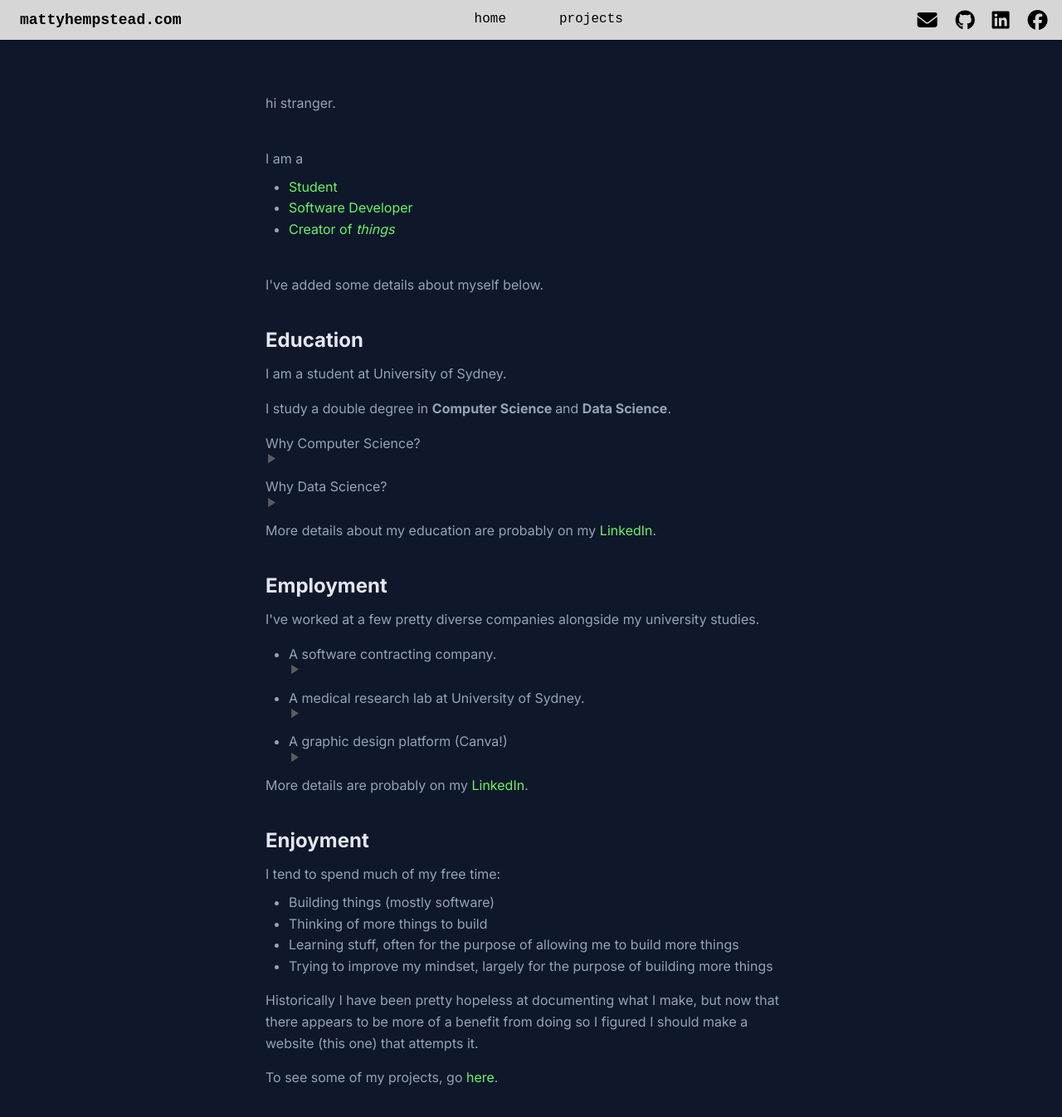
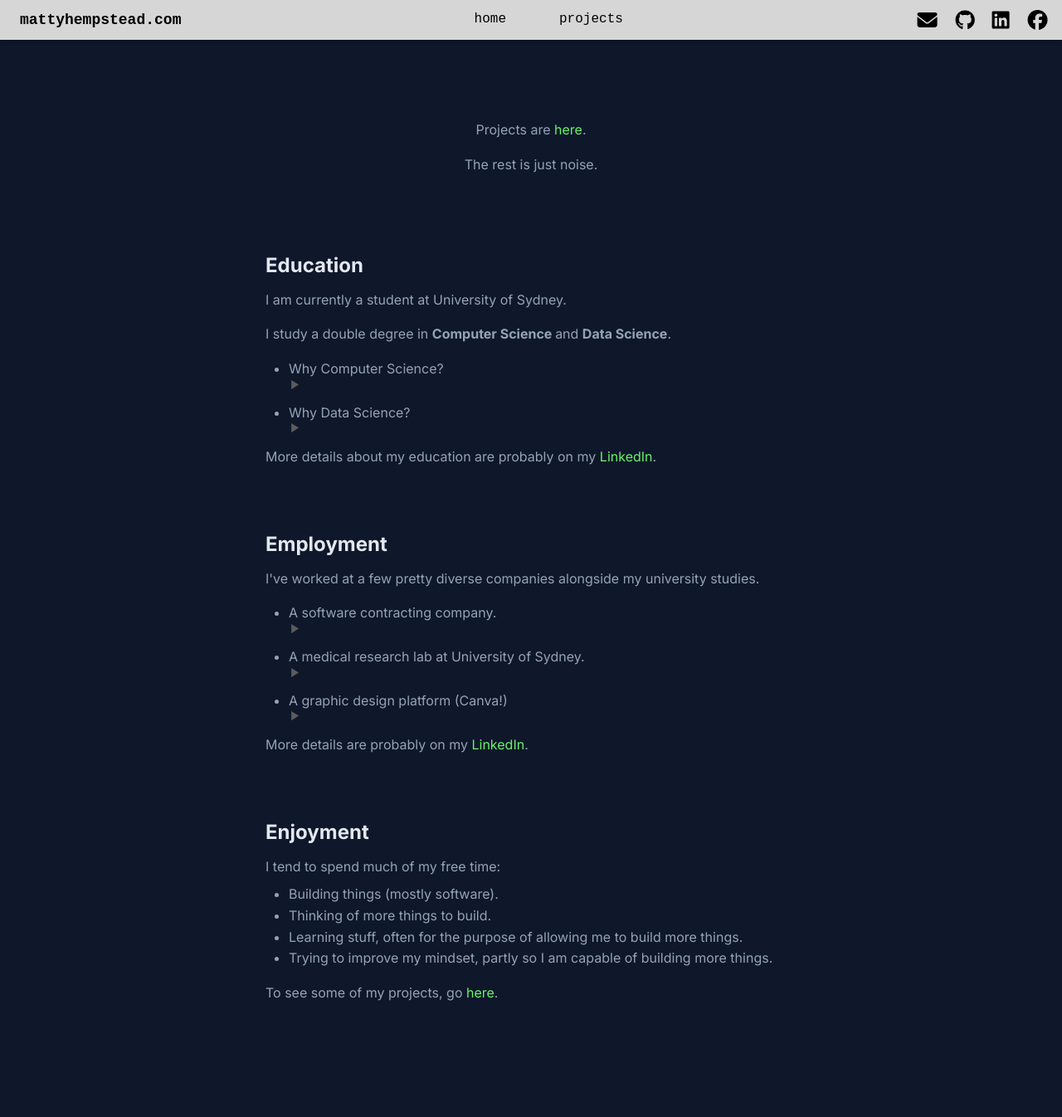
Before and after one commit to mattyhempstead/website, a Next.js app: page / in a window 1280 px wide. Shown: the top 1346 px of the page at 83% size. After the commit the page ends 1273 px from the top, so only its background shows below. Built offline with nearby package versions, Linux system fonts and the light colour scheme.

Commit message:
Improve home page

```diff
--- a/app/layout.tsx
+++ b/app/layout.tsx
@@ -33,6 +33,8 @@ export default function RootLayout({
                 [&_h3]:text-slate-200
                 [&_h4]:text-slate-200
                 [&_code]:text-slate-300
+
+                portrait:[&_h2]:mt-20
             `}>
                 <Header />
 
--- a/app/page.tsx
+++ b/app/page.tsx
@@ -11,8 +11,9 @@ export const metadata: Metadata = {
 
 
 export default function Page() {
-    return <div>
-        {/* <h1>Hello.</h1> */}
+    return <div className={`
+        [&_h2]:mt-20
+    `}>
 
         {/* <Image
             src="/images/alien-dance.gif"
@@ -21,14 +22,19 @@ export default function Page() {
             alt="Alien Dancing"
         /> */}
 
-        {/* <br /> */}
+        <div className='text-center mt-12'>
+            <p>
+                Projects are <a href="/projects">here</a>.
+            </p>
 
             <p>
-            hi stranger.
+                The rest is just noise.
             </p>
-        <br/>
+        </div>
 
-        <p>
+        <div className='h-4'></div>
+
+        {/* <p>
             I am a
         </p>
         <ul className='mt-2'>
@@ -37,12 +43,8 @@ export default function Page() {
             <li><Link href="#hobbies">Creator of <i>things</i></Link></li>
         </ul>
 
-        <br/>
+        <br/> */}
 
-        <p>
-            I've added some details about myself below.
-        </p>
-        {/* If you want  */}
 
 
         <h2 id="education">
@@ -50,7 +52,7 @@ export default function Page() {
         </h2>
 
         <p>
-            I am a student at University of Sydney.
+            I am currently a student at University of Sydney.
         </p>
 
         <p>
@@ -58,7 +60,8 @@ export default function Page() {
             and <b>Data Science</b>.
         </p>
 
-        <div>
+        <ul>
+            <li>
                 <p>
                     Why Computer Science?
                 </p>
@@ -75,10 +78,10 @@ export default function Page() {
                     {/* Stuff about it being the most powerful tool available to humanity, about it giving you an
                     understanding of how the world works at lower levels of abstraction (this also applies to physics!). */}
                 </Dropdown>
-        </div>
+            </li>
 
 
-        <div>
+            <li>
                 <p>
                     Why Data Science?
                 </p>
@@ -108,7 +111,8 @@ export default function Page() {
                         </a>.
                     </p>
                 </Dropdown>
-        </div>
+            </li>
+        </ul>
 
         <p>
             More details about my education
@@ -222,17 +226,11 @@ export default function Page() {
         </p>
 
         <ul className='mt-2'>
-            <li>Building things (mostly software)</li>
-            <li>Thinking of more things to build</li>
-            <li>Learning stuff, often for the purpose of allowing me to build more things</li>
-            <li>Trying to improve my mindset, largely for the purpose of building more things</li>
+            <li>Building things (mostly software).</li>
+            <li>Thinking of more things to build.</li>
+            <li>Learning stuff, often for the purpose of allowing me to build more things.</li>
+            <li>Trying to improve my mindset, partly so I am capable of building more things.</li>
         </ul>
-
-        <p>
-            Historically I have been pretty hopeless at documenting what I make,
-            but now that there appears to be more of a benefit from doing so I figured
-            I should make a website (this one) that attempts it.
-        </p>
 
         <p>
             To see some of my projects, go <Link href="/projects">here</Link>.
--- a/components/layout.jsx
+++ /dev/null
@@ -1,11 +0,0 @@
-import Header from '/components/header';
-
-import styles from './layout.module.css';
-
-
-export default function Layout({ children }) {
-    return <>
-        <Header />
-        <div className={styles.container}>{children}</div>
-    </>;
-}
--- a/tailwind.config.ts
+++ b/tailwind.config.ts
@@ -8,11 +8,10 @@ const config: Config = {
   ],
   theme: {
     extend: {
-      backgroundImage: {
-        'gradient-radial': 'radial-gradient(var(--tw-gradient-stops))',
-        'gradient-conic':
-          'conic-gradient(from 180deg at 50% 50%, var(--tw-gradient-stops))',
-      },
+      screens: {
+        'portrait': { 'raw': '(orientation: portrait)' },
+        'landscape': { 'raw': '(orientation: landscape)' },
+      }
     },
   },
   plugins: [],
```
Also changed, not shown: components/layout.module.css (deleted, +0 -24 lines). Lines whose indentation alone changed are shown as unchanged.
